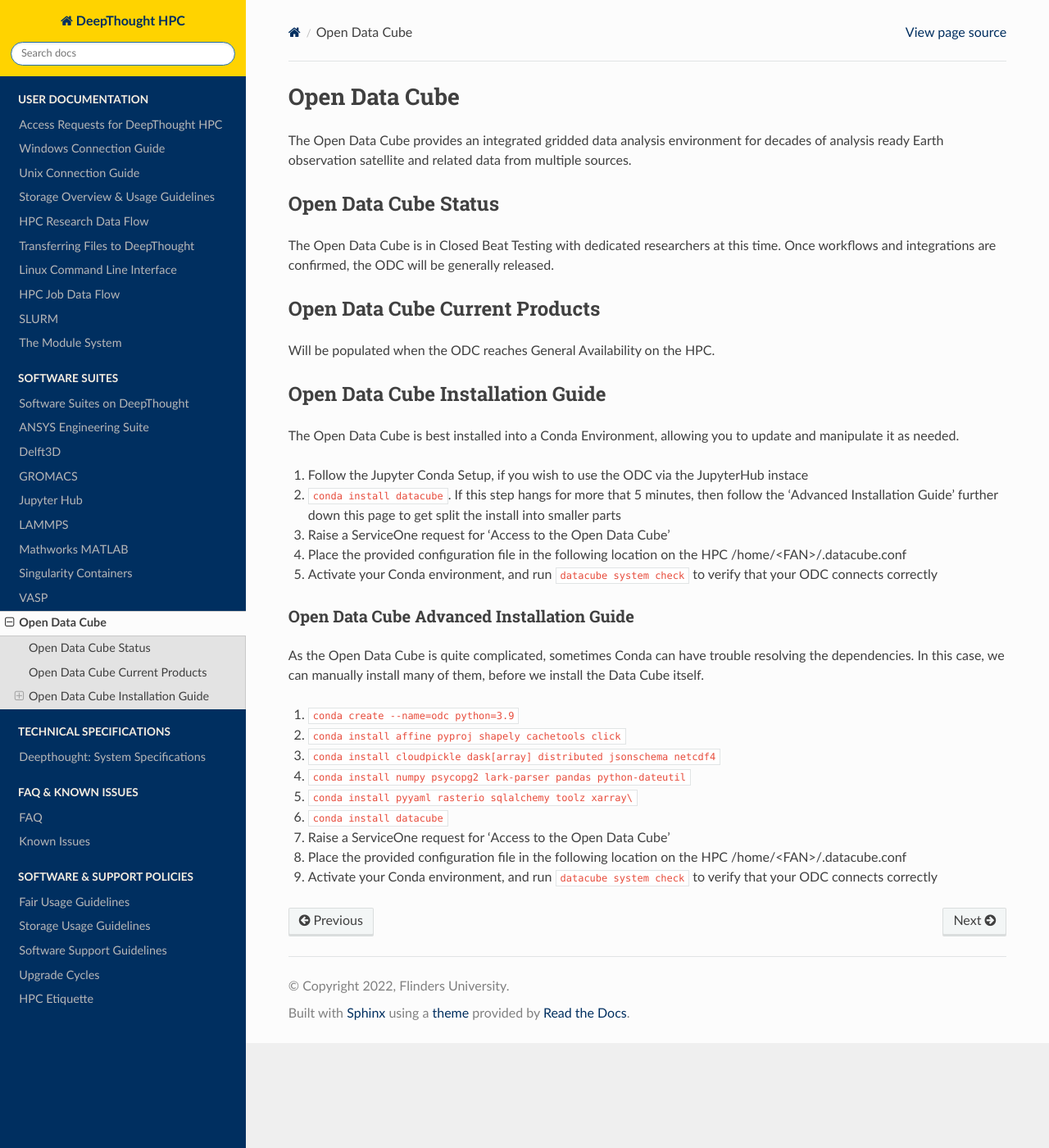
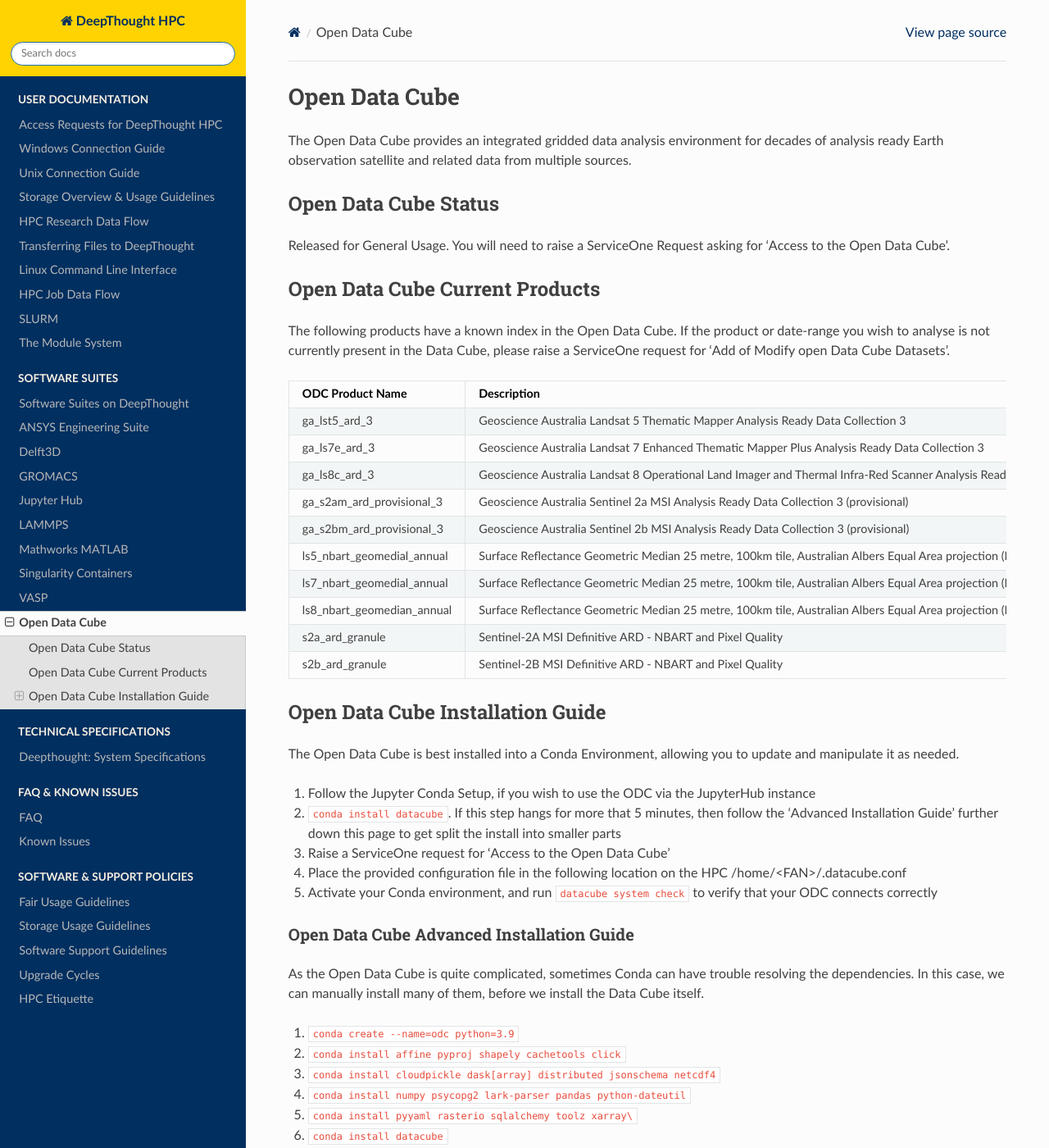
Before and after one commit to flindersuni/DeepThoughtHPC-docs, a Sphinx documentation site: the page built from docs/source/software/opendatacube.rst, in a window 1280 px wide and 1400 px high. Shown: the whole window at 82% size. Built offline with Sphinx 7.4.7 and the Read the Docs theme 2.0.0, drawn with Linux system fonts in a browser that asks for light colours; pages that are not in the unit, such as notebooks, are missing from menus; some of the changed text lies outside the part shown.

Commit message:
Added ODC Products & GA Notice

```diff
--- a/docs/source/software/opendatacube.rst
+++ b/docs/source/software/opendatacube.rst
@@ -7,14 +7,38 @@ Earth observation satellite and related data from multiple sources.
 ========================================
 Open Data Cube Status
 ========================================
-The Open Data Cube is in Closed Beat Testing with dedicated researchers at this time. Once workflows and integrations are confirmed, the ODC will be generally released.
+Released for General Usage. You will need to raise a ServiceOne Request asking for 'Access to the Open Data Cube'.
 
 
 ========================================
 Open Data Cube Current Products
 ========================================
+The following products have a known index in the Open Data Cube. If the product or date-range you wish to analyse is not currently present in the Data Cube, please raise a ServiceOne request for 'Add of Modify open Data Cube Datasets'.
 
-Will be populated when the ODC reaches General Availability on the HPC.
++----------------------------+-----------------------------------------------------------------------------------------------------------------------+
+| ODC Product Name           | Description                                                                                                           |
++============================+=======================================================================================================================+
+| ga_lst5_ard_3              | Geoscience Australia Landsat 5 Thematic Mapper Analysis Ready Data Collection 3                                       |
++----------------------------+-----------------------------------------------------------------------------------------------------------------------+
+| ga_ls7e_ard_3              | Geoscience Australia Landsat 7 Enhanced Thematic Mapper Plus Analysis Ready Data Collection 3                         |
++----------------------------+-----------------------------------------------------------------------------------------------------------------------+
+| ga_ls8c_ard_3              | Geoscience Australia Landsat 8 Operational Land Imager and Thermal Infra-Red Scanner Analysis Ready Data Collection 3 |
++----------------------------+-----------------------------------------------------------------------------------------------------------------------+
+| ga_s2am_ard_provisional_3  | Geoscience Australia Sentinel 2a MSI Analysis Ready Data Collection 3 (provisional)                                   |
++----------------------------+-----------------------------------------------------------------------------------------------------------------------+
+| ga_s2bm_ard_provisional_3  | Geoscience Australia Sentinel 2b MSI Analysis Ready Data Collection 3 (provisional)                                   |
++----------------------------+-----------------------------------------------------------------------------------------------------------------------+
+| ls5_nbart_geomedial_annual | Surface Reflectance Geometric Median 25 metre, 100km tile, Australian Albers Equal Area projection (EPSG:3577)        |
++----------------------------+-----------------------------------------------------------------------------------------------------------------------+
+| ls7_nbart_geomedial_annual | Surface Reflectance Geometric Median 25 metre, 100km tile, Australian Albers Equal Area projection (EPSG:3577)        |
++----------------------------+-----------------------------------------------------------------------------------------------------------------------+
+| ls8_nbart_geomedian_annual | Surface Reflectance Geometric Median 25 metre, 100km tile, Australian Albers Equal Area projection (EPSG:3577)        |
++----------------------------+-----------------------------------------------------------------------------------------------------------------------+
+| s2a_ard_granule            | Sentinel-2A MSI Definitive ARD - NBART and Pixel Quality                                                              |
++----------------------------+-----------------------------------------------------------------------------------------------------------------------+
+| s2b_ard_granule            | Sentinel-2B MSI Definitive ARD - NBART and Pixel Quality                                                              |
++----------------------------+-----------------------------------------------------------------------------------------------------------------------+
+
 
 
 ========================================
@@ -23,7 +47,7 @@ Open Data Cube Installation Guide
 
 The Open Data Cube is best installed into a Conda Environment, allowing you to update and manipulate it as needed.
 
-1. Follow the Jupyter Conda Setup, if you wish to use the ODC via the JupyterHub instace
+1. Follow the Jupyter Conda Setup, if you wish to use the ODC via the JupyterHub instance
 2. ``conda install datacube``. If this step hangs for more that 5 minutes, then follow the 'Advanced Installation Guide' further down this page to get split the install into smaller parts
 3. Raise a ServiceOne request for 'Access to the Open Data Cube'
 4. Place the provided configuration file in the following location on the HPC /home/<FAN>/.datacube.conf
```
Also changed, not shown: other parts of docs/source/software/opendatacube.rst (+1 -0 lines).
